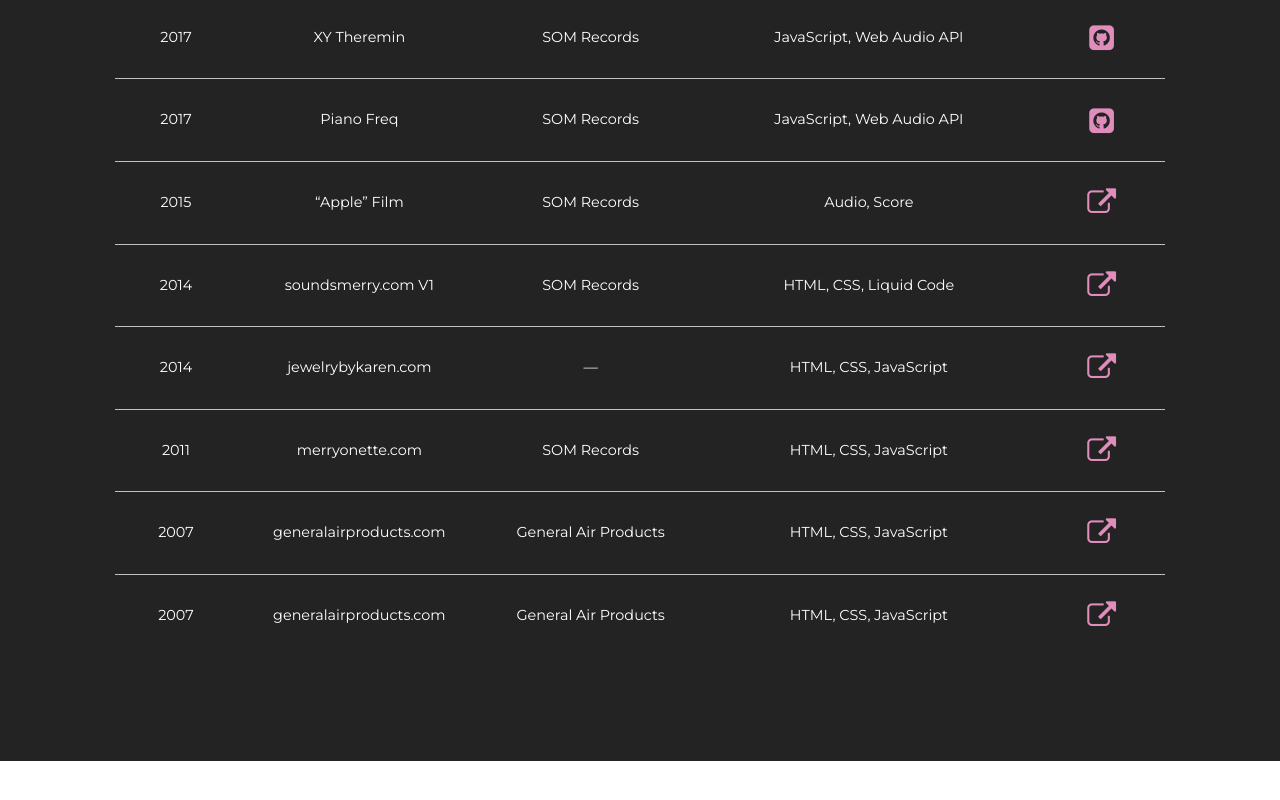
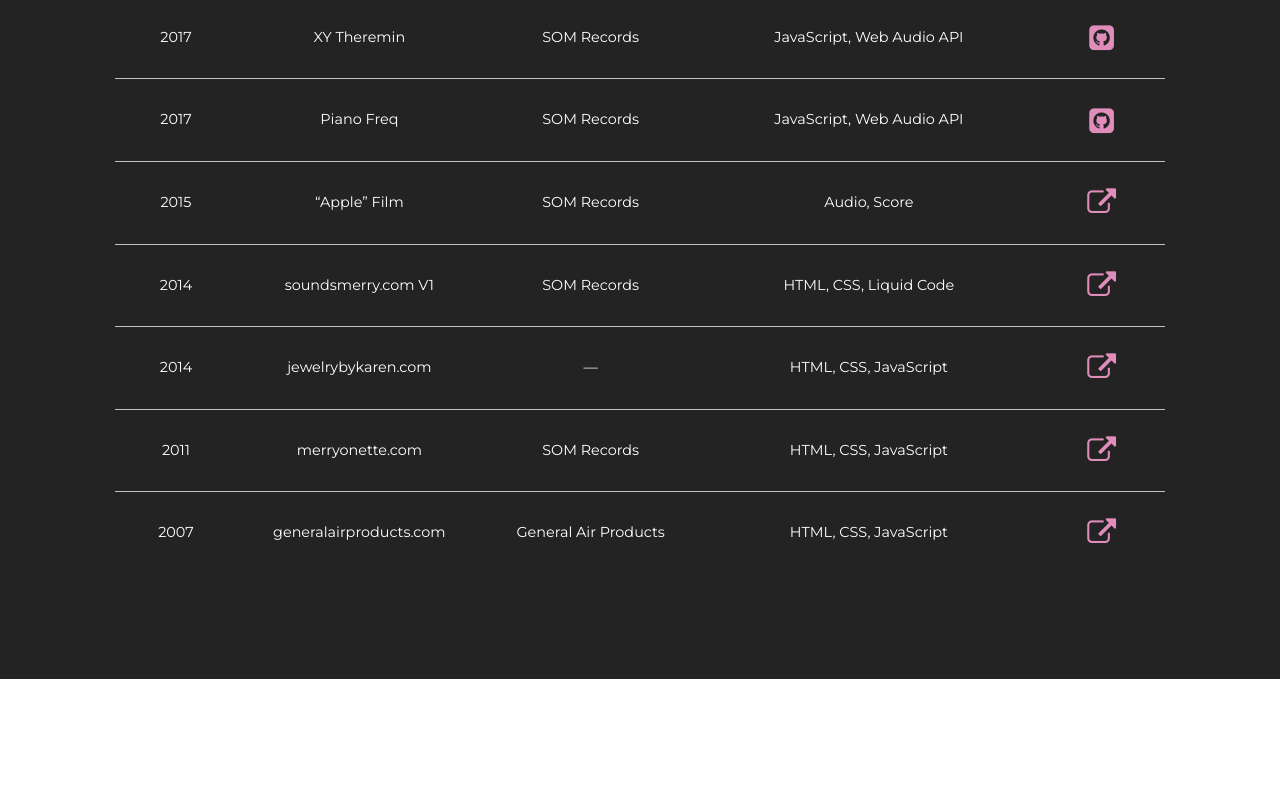
Before and after one commit to SageWare/sagefremont, a plain HTML site: page archives.html in a window 1280 px wide. Shown: the part 1758-2558 px from the top of the page. Drawn offline with Linux system fonts and the light colour scheme; files whose address does not match are found by name.

Commit message:
Add files via upload

```diff
--- a/archives.html
+++ b/archives.html
@@ -351,13 +351,6 @@
 
 
 
-                                <td class="body-item mbr-fonts-style display-7">2007</td><td class="body-item mbr-fonts-style display-7">generalairproducts.com</td><td class="body-item mbr-fonts-style hideonmobile1 display-7">General Air Products</td><td class="body-item mbr-fonts-style hideonmobile1 display-7">HTML, CSS, JavaScript</td><td class="body-item mbr-fonts-style display-7"><a href="https://web.archive.org/web/20070103214050/https://www.generalairproducts.com/" target="_blank"><div class="fa fa-external-link fa-2x"></div></a></td></tr><tr>
-
-
-
-
-
-
                                 <td class="body-item mbr-fonts-style display-7">2007</td><td class="body-item mbr-fonts-style display-7">generalairproducts.com</td><td class="body-item mbr-fonts-style hideonmobile1 display-7">General Air Products</td><td class="body-item mbr-fonts-style hideonmobile1 display-7">HTML, CSS, JavaScript</td><td class="body-item mbr-fonts-style display-7"><a href="https://web.archive.org/web/20070103214050/https://www.generalairproducts.com/" target="_blank"><div class="fa fa-external-link fa-2x"></div></a></td></tr></tbody>
                         </table>
                     </div>
```
